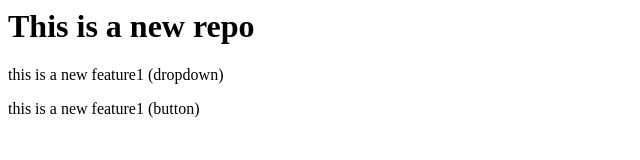
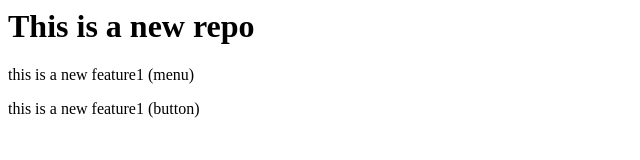
Before and after one commit to maruf-git/git-local-repo, a plain HTML site: page index.html in a window 1280 px wide. Shown: the full height of the page, 0-640 px from the left. Drawn offline with Linux system fonts and the light colour scheme.

Commit message:
add menu

```diff
--- a/index.html
+++ b/index.html
@@ -1,3 +1,3 @@
 <h1>This is a new repo</h1>
-<p>this is a new feature1 (dropdown)</p>
+<p>this is a new feature1 (menu)</p>
 <p>this is a new feature1 (button)</p>
```
